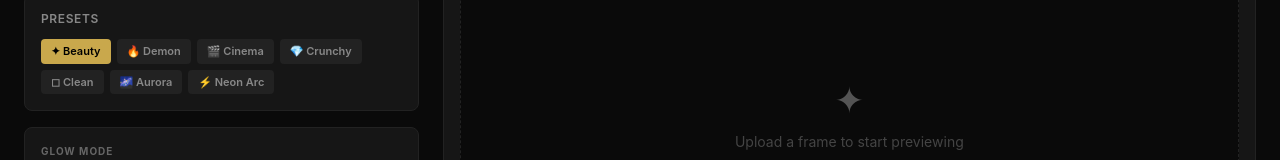
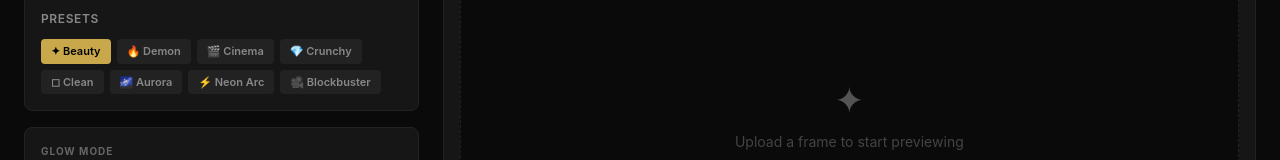
Before and after one commit to natsudra479-lang/dev, a React (Vite) app in the folder F09_PREVIEW/CODEBASE/: page / in a window 1280 px wide. Shown: the part 255-415 px from the top of the page. Built offline with nearby package versions, Linux system fonts and the light colour scheme; the HTML template or start-up script is replaced by a standard one.

Commit message:
feat: add Blockbuster preset — warm cinematic classic bloom
Nouveau preset Blockbuster (classic glow, intensité 0.5, largeur 45px,
warmth 1.08) pour reproduire le look cinéma chaud type blockbuster.

🤖 Generated with Codebuff
Co-Authored-By: Codebuff <noreply@codebuff.com>

```diff
--- a/F09_PREVIEW/CODEBASE/src/App.jsx
+++ b/F09_PREVIEW/CODEBASE/src/App.jsx
@@ -45,6 +45,7 @@ const PRESETS = {
   clean:   { compressionFix: 60, detailEnhance: 20, detailReveal: 15, denoise: 40, dehalo: 5,  sharpenIntensity: 0.5, sharpenWidth: 0.8, edgeThreshold: 40, contrast: 1.03, saturation: 1.0, warmth: 1.0, glowIntensity: 0.15, glowWidth: 15, glowMode: 'classic', label: 'Clean',   icon: '\u25FB' },
   aurora:  { compressionFix: 25, detailEnhance: 35, detailReveal: 30, denoise: 15, dehalo: 8,  sharpenIntensity: 1.2, sharpenWidth: 1.3, edgeThreshold: 25, contrast: 1.08, saturation: 1.15, warmth: 0.95, glowIntensity: 0.8, glowWidth: 60, glowMode: 'aurora', label: 'Aurora',  icon: '\u{1F30C}' },
   neonarc: { compressionFix: 35, detailEnhance: 55, detailReveal: 45, denoise: 10, dehalo: 12, sharpenIntensity: 2.0, sharpenWidth: 2.2, edgeThreshold: 10, contrast: 1.25, saturation: 1.3, warmth: 1.05, glowIntensity: 1.0, glowWidth: 40, glowMode: 'neon', label: 'Neon Arc', icon: '\u26A1' },
+  blockbuster: { compressionFix: 25, detailEnhance: 40, detailReveal: 30, denoise: 15, dehalo: 5, sharpenIntensity: 1.1, sharpenWidth: 1.2, edgeThreshold: 25, contrast: 1.15, saturation: 1.15, warmth: 1.08, glowIntensity: 0.5, glowWidth: 45, glowMode: 'classic', label: 'Blockbuster', icon: '\uD83C\uDFA5' },
 };
 
 const DEFAULTS = PRESETS.beauty;
```
Also changed, not shown: 2 other files (tests, documents, lock files or other folders).
